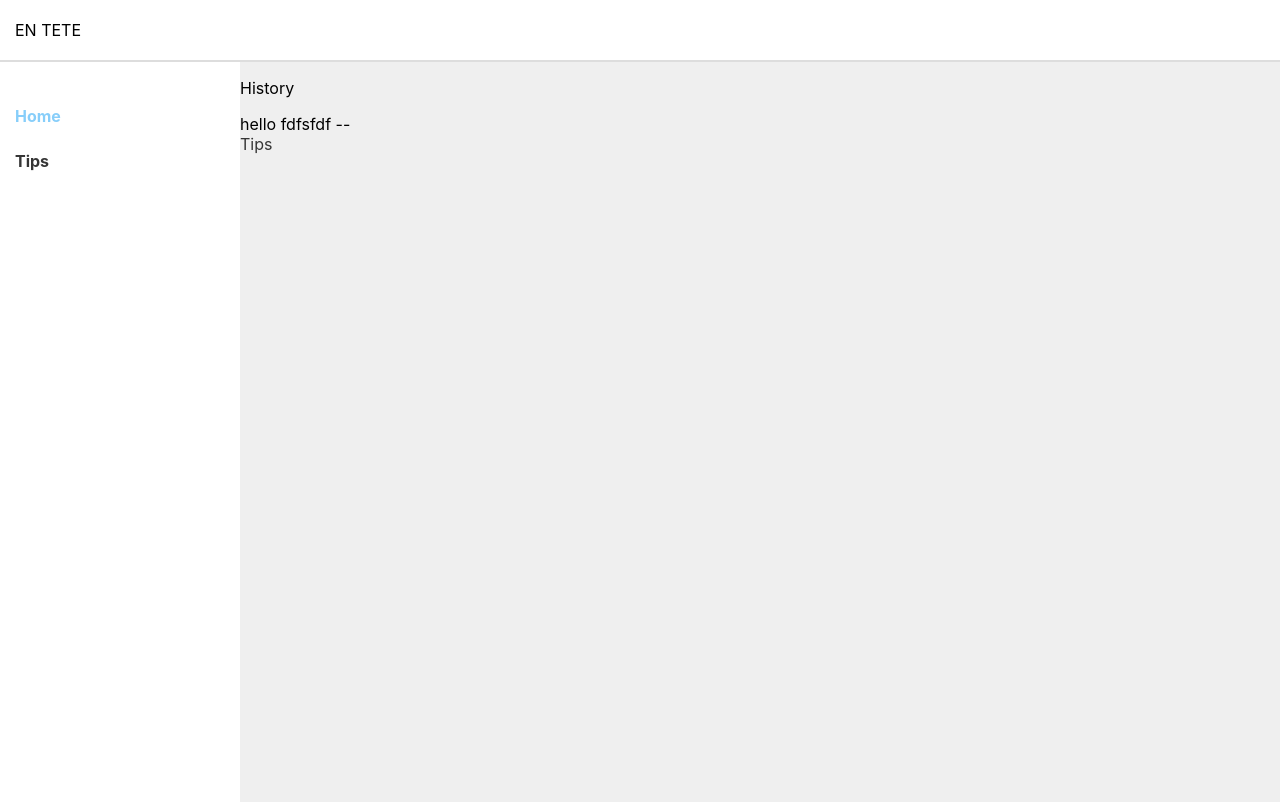
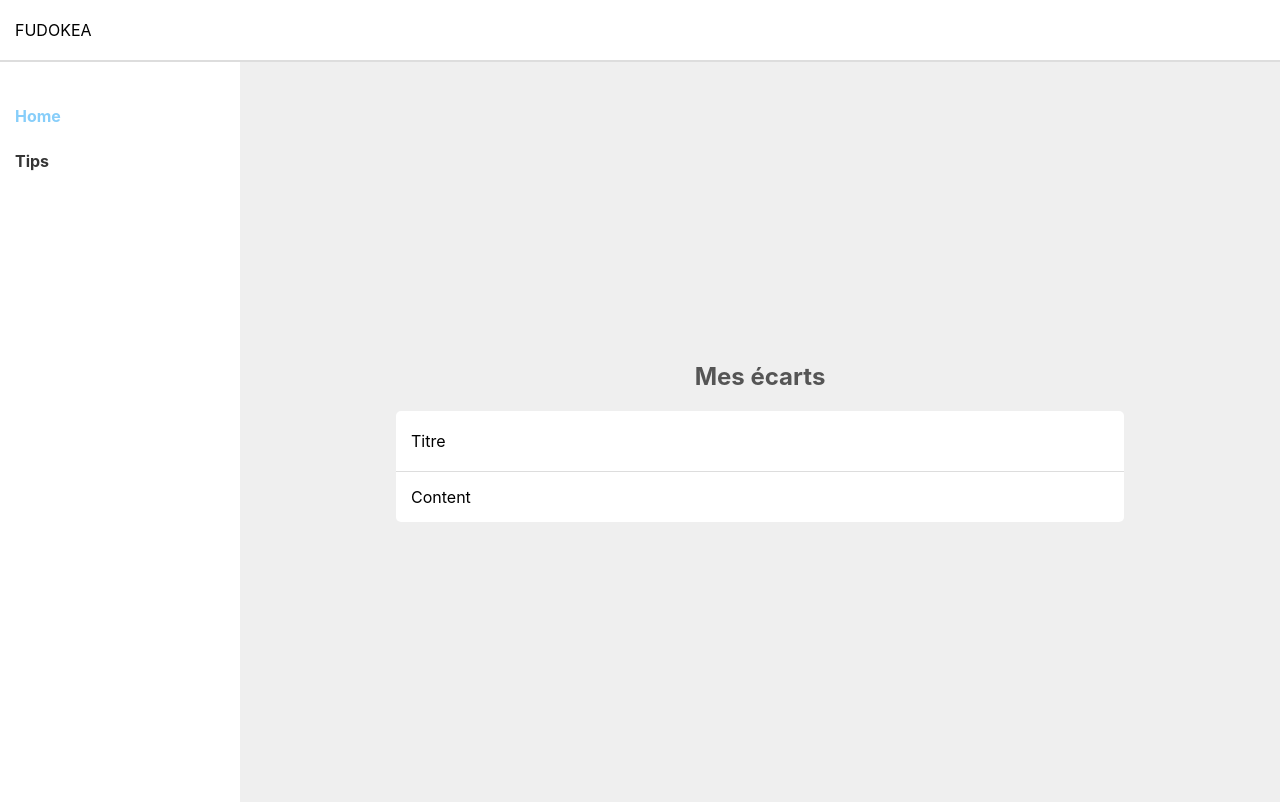
Before and after one commit to Suffren/Fudokea, a React (Create React App) app: page / in a window 1280 px wide. Built offline with nearby package versions, Linux system fonts and the light colour scheme.

Commit message:
Create a 'MealCard'

```diff
--- a/src/App.js
+++ b/src/App.js
@@ -11,9 +11,9 @@ import Sidebar from "./components/Sidebar";
 function App() {
   return (
     <div className="App">
-      <StyledHeader>EN TETE</StyledHeader>
+      <StyledHeader>FUDOKEA</StyledHeader>
       <div id="page">
-        <Sidebar>gdfdg</Sidebar>
+        <Sidebar />
         <Routes>
           <Route path="/" element={<History />} />
           <Route path="tips" element={<Tips />} />
--- /dev/null
+++ b/src/containers/CreateMeal.js
@@ -0,0 +1,26 @@
+import styled from "styled-components";
+
+export default function CreateMeal() {
+  return (
+    <StyledCard>
+      <div className="header">Titre</div>
+      <div className="content">Content</div>
+    </StyledCard>
+  );
+}
+
+const StyledCard = styled.div`
+  width: 70%;
+  background-color: white;
+  border-radius: 5px;
+  & .header {
+    display: flex;
+    align-items: center;
+    height: 30px;
+    padding: 15px;
+    border-bottom: 1px solid #ddd;
+  }
+  & .content {
+    padding: 15px;
+  }
+`;
--- a/src/containers/History.js
+++ b/src/containers/History.js
@@ -2,19 +2,25 @@ import { Link } from "react-router-dom";
 
 import { connect } from "react-redux";
 
+import CreateMeal from "./CreateMeal";
+
 function History() {
   const h = { name: "fdfsfdf" };
   return (
-    <div style={{ flex: 1 }}>
-      <p>History</p>
-      <Item derp={h} />
-      <Link to="/tips">Tips</Link>
+    <div
+      style={{
+        display: "flex",
+        flex: 1,
+        justifyContent: "center",
+        alignItems: "center",
+        flexDirection: "column",
+      }}
+    >
+      <h2 style={{color: '#555'}}>Mes écarts</h2>
+      <CreateMeal />
+      {/* <Link to="/tips">Tips</Link> */}
     </div>
   );
-}
-
-function Item({ derp }) {
-  return <div>hello {derp.name} --</div>;
 }
 
 const FoodHitoryStore = connect(
```
